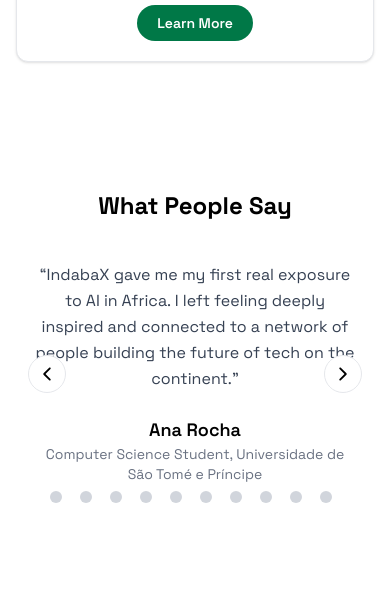
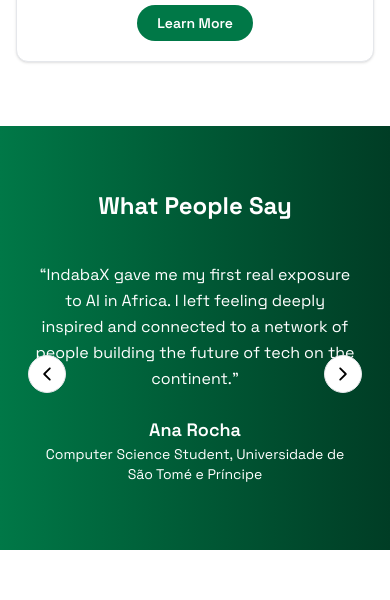
Before and after one commit to MOSOBELULU/indabaX, a React (Vite) app: page / in a window 390 px wide. Shown: the part 8300-8900 px from the top of the page. Built offline with nearby package versions, Linux system fonts and the light colour scheme.

Commit message:
wip: sponsor and testimonial section responsive

```diff
--- a/src/components/home/Sponsorship.jsx
+++ b/src/components/home/Sponsorship.jsx
@@ -5,13 +5,22 @@
 
 export default function Sponsorship() {
   return (
-    <section className=" flex flex-col md:flex-row w-full min-h-[280px] px-20">
+    <section className="flex flex-col md:flex-row w-full min-h-[280px] px-4 sm:px-8 md:px-20">
 
 
-      <div className="bg-[#007847] text-white flex items-center justify-center md15b110:w-1/2 w-full py-14 md:rounded-tr-none rounded-t-lg md:rounded-l-lg">
-        <h2 className="text-3xl md:text-4xl font-bold  text-black transform -rotate-90 ">
+
+      <div className="md:w-1/2 w-full py-8 md:py-14 flex items-center justify-center
+  bg-[#007847] text-white
+  md:rounded-tr-none rounded-t-lg md:rounded-l-lg"
+>
+
+        <h2 className="text-2xl sm:text-3xl md:text-4xl font-bold text-black
+  md:-rotate-90 rotate-0
+  md:whitespace-nowrap text-center
+">
   Sponsors
 </h2>
+
 
       </div>
 
--- a/src/components/home/Testimonials.jsx
+++ b/src/components/home/Testimonials.jsx
@@ -28,7 +28,7 @@
 
 export default function Testimonials() {
   const settings = {
-    dots: true,
+    dots: false,
     infinite: true,
     speed: 600,
     slidesToShow: 1,
@@ -46,7 +46,7 @@
   };
 
   return (
-    <section className="py-16 px-4 sm:px-6 md:px-12 bg-white">
+    <section className="py-16 px-4 sm:px-6 md:px-12 bg-gradient-to-r from-[#007847] to-[#003d25]">
       <motion.div
         className="max-w-3xl md:max-w-4xl mx-auto text-center"
         initial={{ opacity: 0, y: 60 }}
@@ -54,7 +54,7 @@
         transition={{ duration: 0.6, ease: "easeOut" }}
         viewport={{ once: true }}
       >
-        <h2 className="text-2xl sm:text-3xl md:text-4xl font-bold mb-10 text-black">
+        <h2 className="text-2xl sm:text-3xl md:text-4xl font-bold mb-10 text-white">
           What People Say
         </h2>
 
@@ -65,16 +65,16 @@
               whileHover={{
                 scale: 1.02,
                 y: -5,
-                boxShadow: "0 8px 16px rgba(0,0,0,0.1)",
+
               }}
               transition={{ duration: 0.3 }}
               className="px-4 sm:px-6 md:px-10"
             >
-              <p className="text-base sm:text-lg italic text-gray-700 mb-6 leading-relaxed">
+              <p className="text-base sm:text-lg italic text-white mb-6 leading-relaxed">
                 “{item.message}”
               </p>
-              <h4 className="font-semibold text-lg sm:text-xl text-black">{item.name}</h4>
-              <p className="text-sm text-gray-500">{item.position}</p>
+              <h4 className="font-semibold text-lg sm:text-xl text-white">{item.name}</h4>
+              <p className="text-sm text-white">{item.position}</p>
             </motion.div>
           ))}
         </Slider>
```
